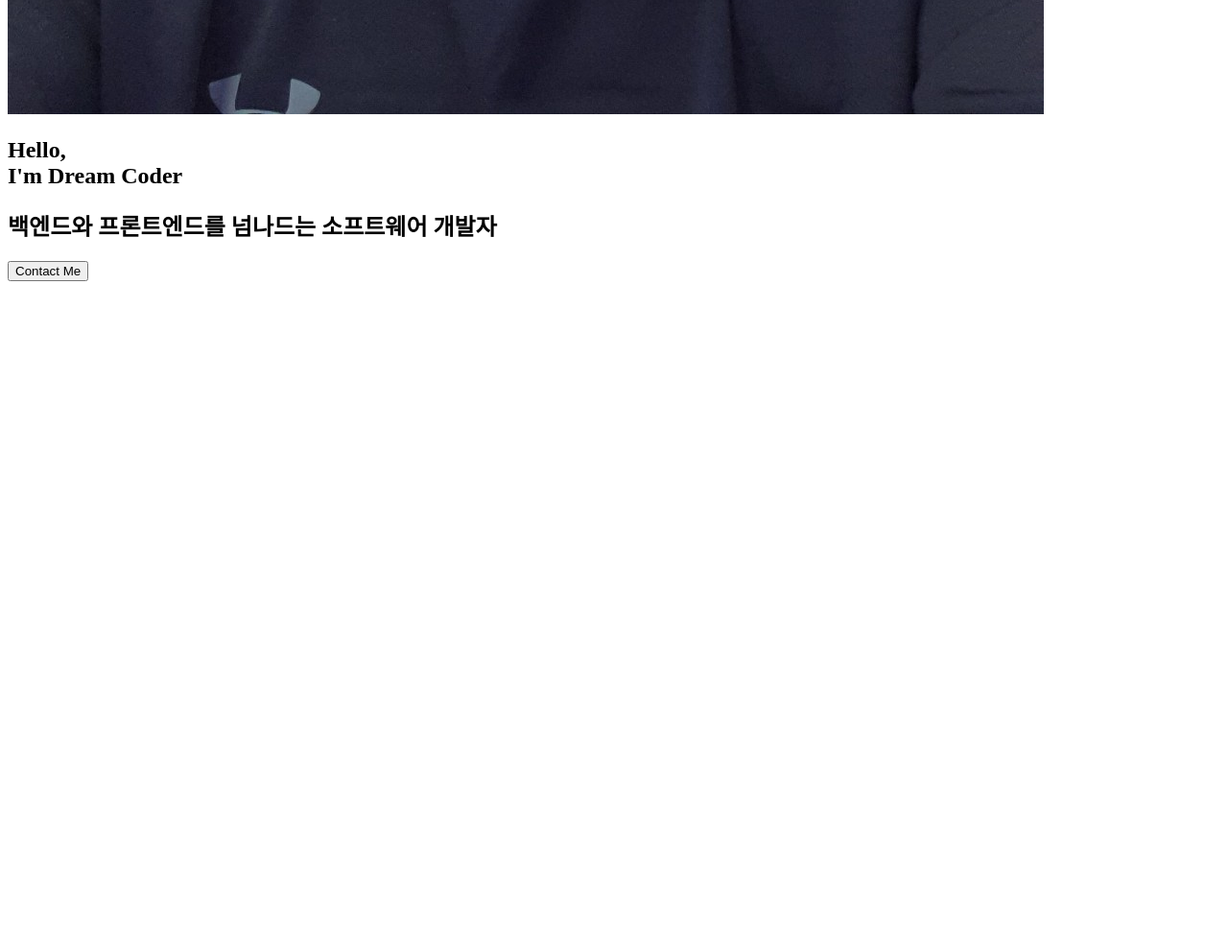
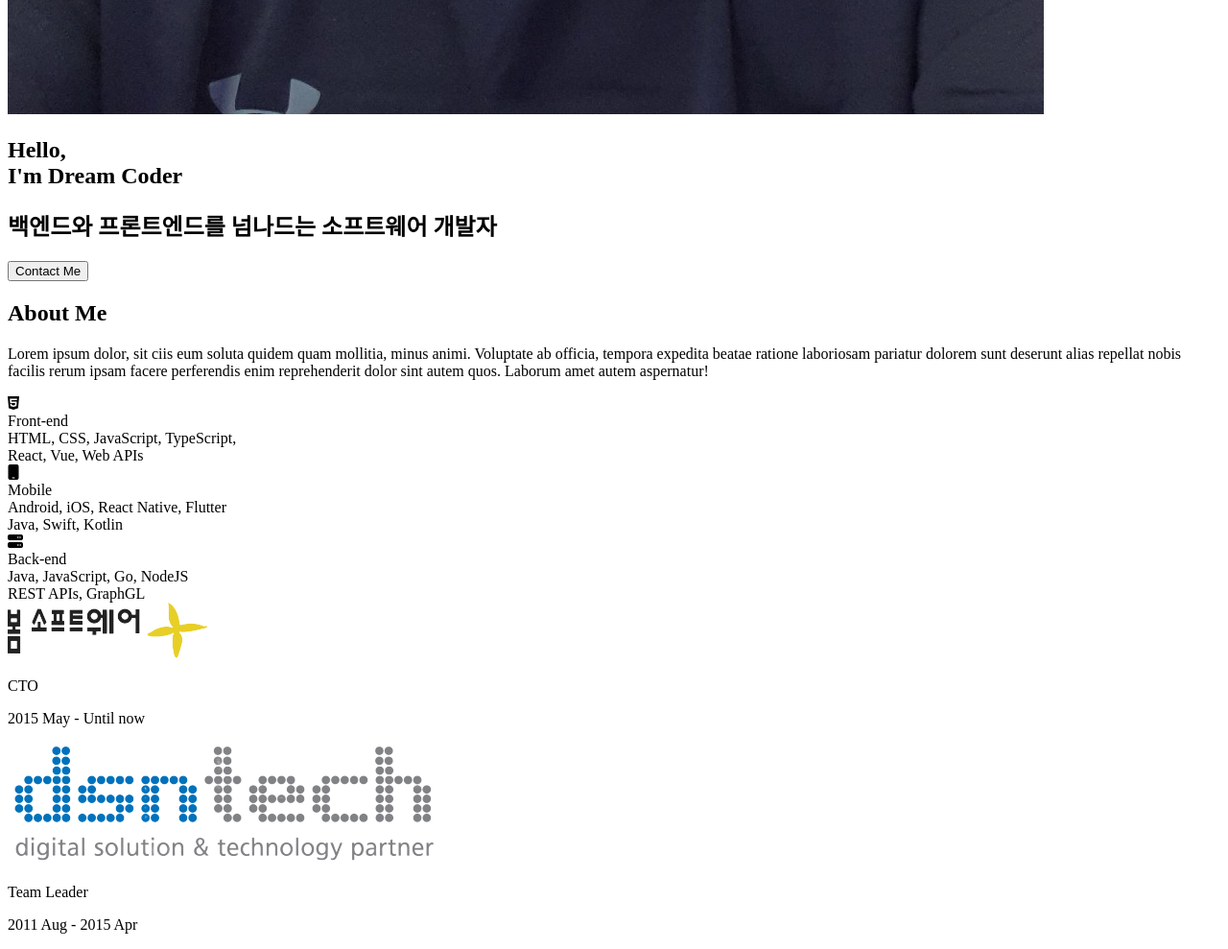
Before and after one commit to exlsy/portfolio, a plain HTML site: page index.html in a window 1280 px wide. Shown: the part 1573-2562 px from the top of the page at 96% size. Before the commit the page ends 1874 px from the top, so only its background shows below. Drawn offline with Linux system fonts and the light colour scheme.

Commit message:
HTML: about

```diff
--- a/index.html
+++ b/index.html
@@ -55,7 +55,60 @@
     </section>
 
     <!-- About -->
-    <section id="about"></section>
+    <section id="about">
+      <h1>About Me</h1>
+      <p>
+        Lorem ipsum dolor, sit ciis eum soluta quidem quam mollitia, minus
+        animi. Voluptate ab officia, tempora expedita beatae ratione laboriosam
+        pariatur dolorem sunt deserunt alias repellat nobis facilis rerum ipsam
+        facere perferendis enim reprehenderit dolor sint autem quos. Laborum
+        amet autem aspernatur!
+      </p>
+      <div class="about__majors">
+        <div class="major">
+          <div class="major__icon">
+            <i class="fab fa-html5"></i>
+          </div>
+          <div class="major__title">Front-end</div>
+          <div class="major__description">
+            HTML, CSS, JavaScript, TypeScript,
+            <br />React, Vue, Web APIs
+          </div>
+        </div>
+        <div class="major">
+          <div class="major__icon">
+            <i class="fas fa-mobile"></i>
+          </div>
+          <div class="major__title">Mobile</div>
+          <div class="major__description">
+            Android, iOS, React Native, Flutter
+            <br />Java, Swift, Kotlin
+          </div>
+        </div>
+        <div class="major">
+          <div class="major__icon">
+            <i class="fas fa-server"></i>
+          </div>
+          <div class="major__title">Back-end</div>
+          <div class="major__description">
+            Java, JavaScript, Go, NodeJS
+            <br />REST APIs, GraphGL
+          </div>
+        </div>
+      </div>
+      <div class="about__jobs">
+        <div class="job">
+          <img src="imgs/bomsoftware.png" alt="Bomsoftware" class="job__logo" />
+          <p class="job__name">CTO</p>
+          <p class="job__period">2015 May - Until now</p>
+        </div>
+        <div class="job">
+          <img src="imgs/dsntech.png" alt="DSNTech" class="job__logo" />
+          <p class="job__name">Team Leader</p>
+          <p class="job__period">2011 Aug - 2015 Apr</p>
+        </div>
+      </div>
+    </section>
 
     <!-- Skills -->
     <section id="skills"></section>
```
Also changed, not shown: imgs/bomsoftware.png (added), imgs/dsntech.png (added).
